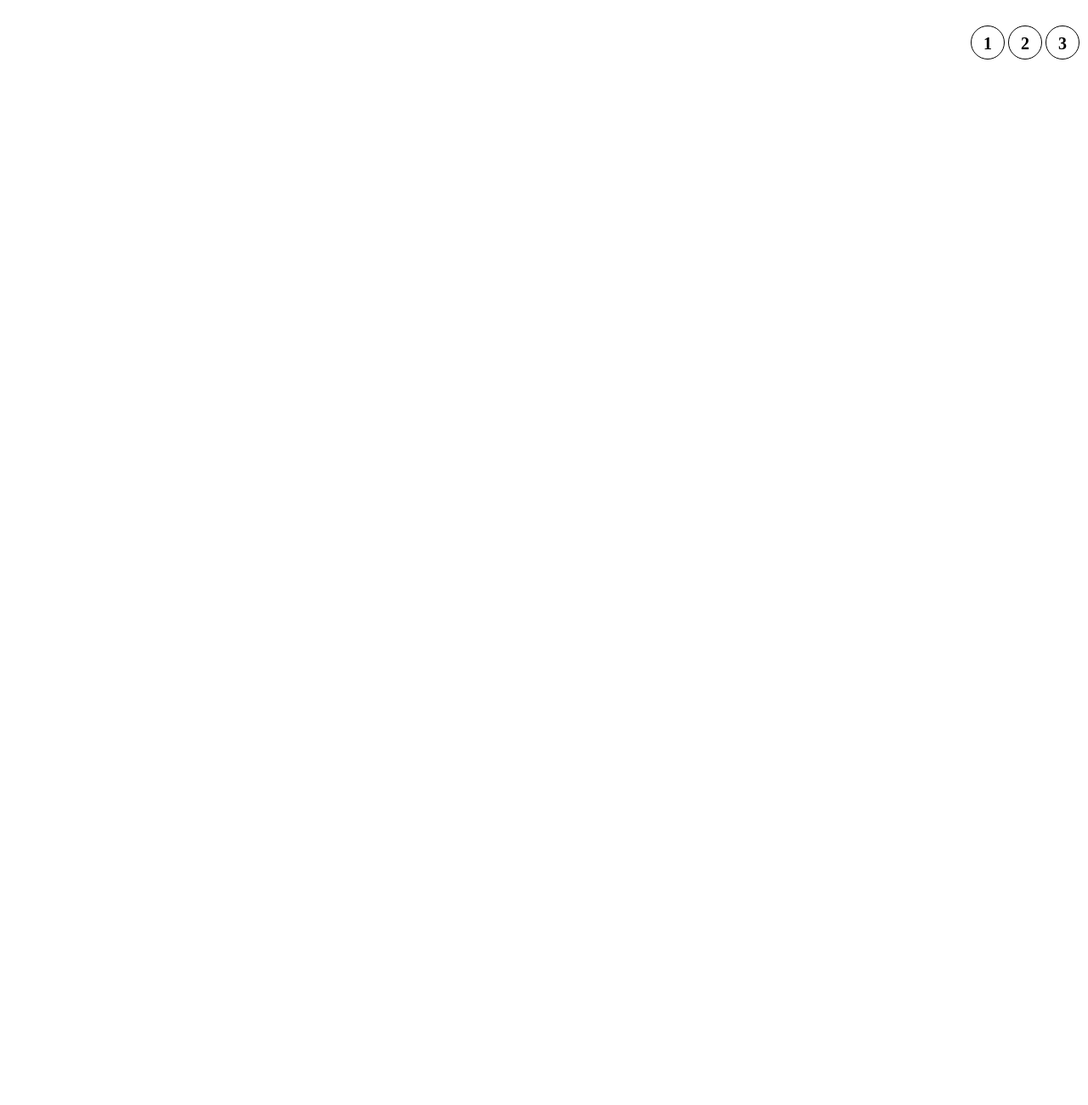
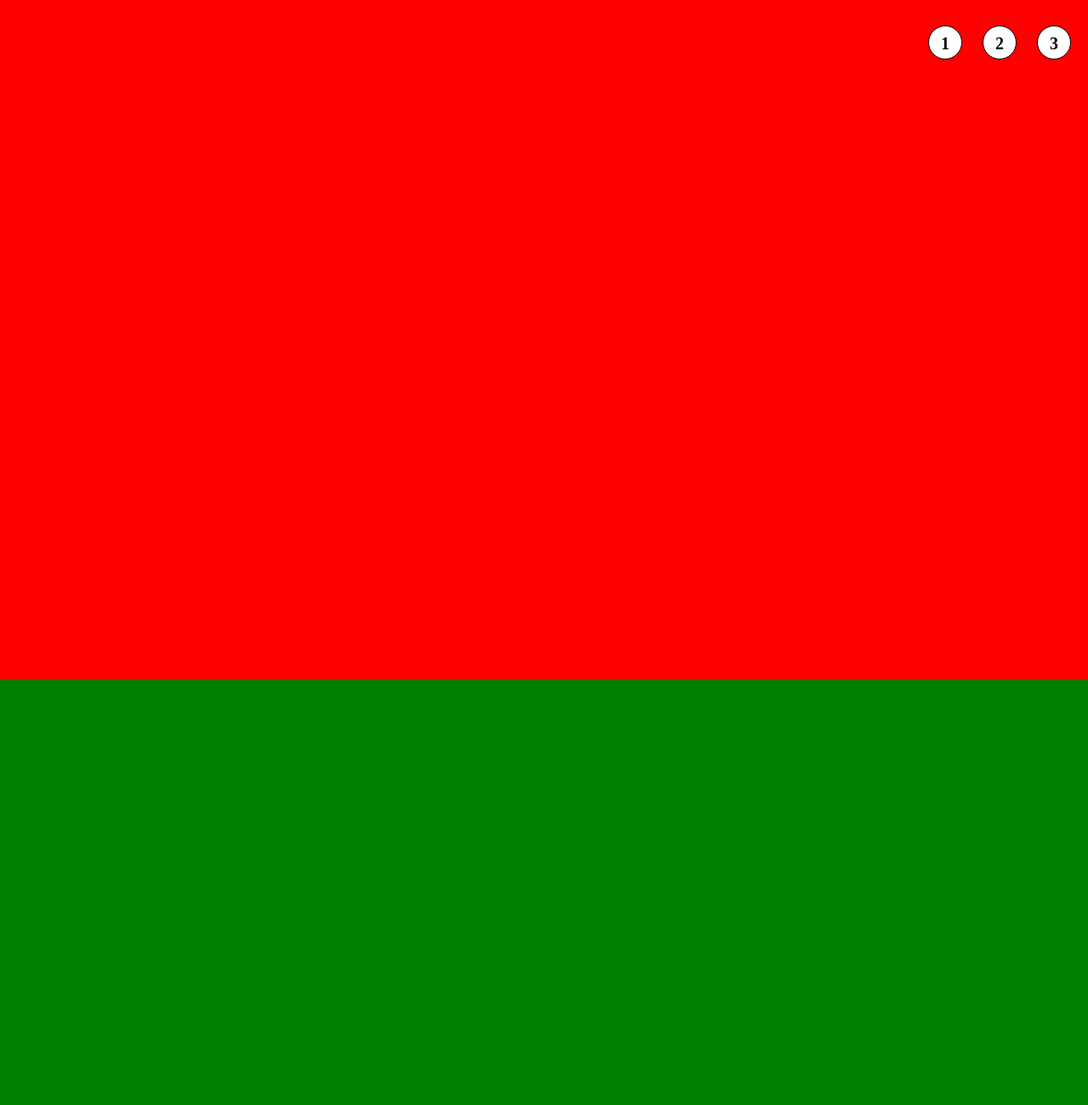
Before and after one commit to Giaki22/htmlcss-shoes, a plain HTML site: page index.html in a window 1280 px wide. Shown: the top 1300 px of the page at 85% size. Before the commit the page ends 800 px from the top, so only its background shows below. Drawn offline with Linux system fonts and the light colour scheme.

Commit message:
+ Sections

```diff
--- a/css/style.css
+++ b/css/style.css
@@ -22,4 +22,21 @@ nav{
     height: 40px;
     text-align: center;
     line-height: 40px;
+    margin: 0px 10px;
 }
+/* Sections */
+#first{
+    height: 100vh;
+    background-color: red;
+    color: yellow;
+}
+#second{
+    height: 100vh;
+    background-color: green;
+    color: yellow;
+}
+#third{
+    height: 100vh;
+    background-color: yellow;
+    color: green;
+}
```
